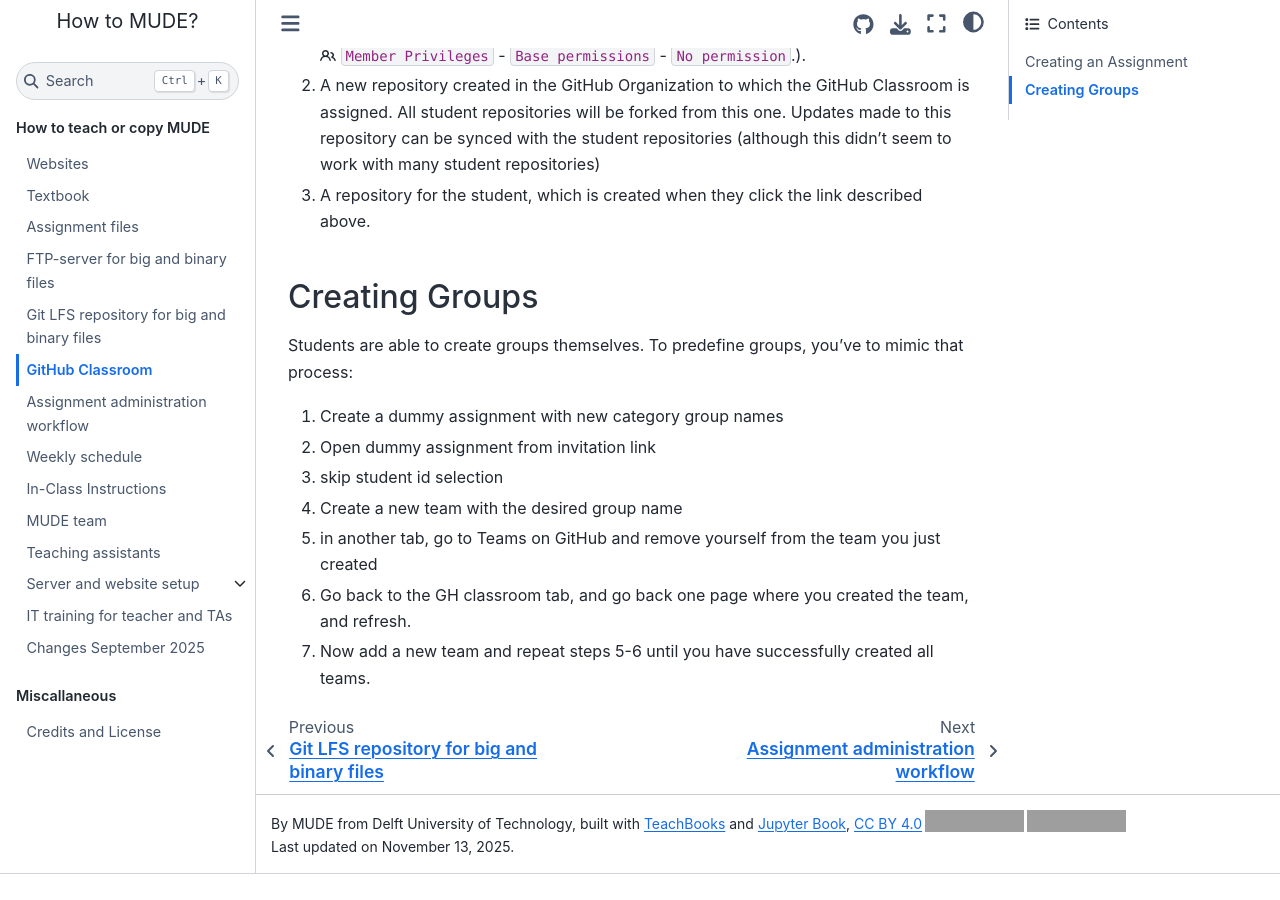
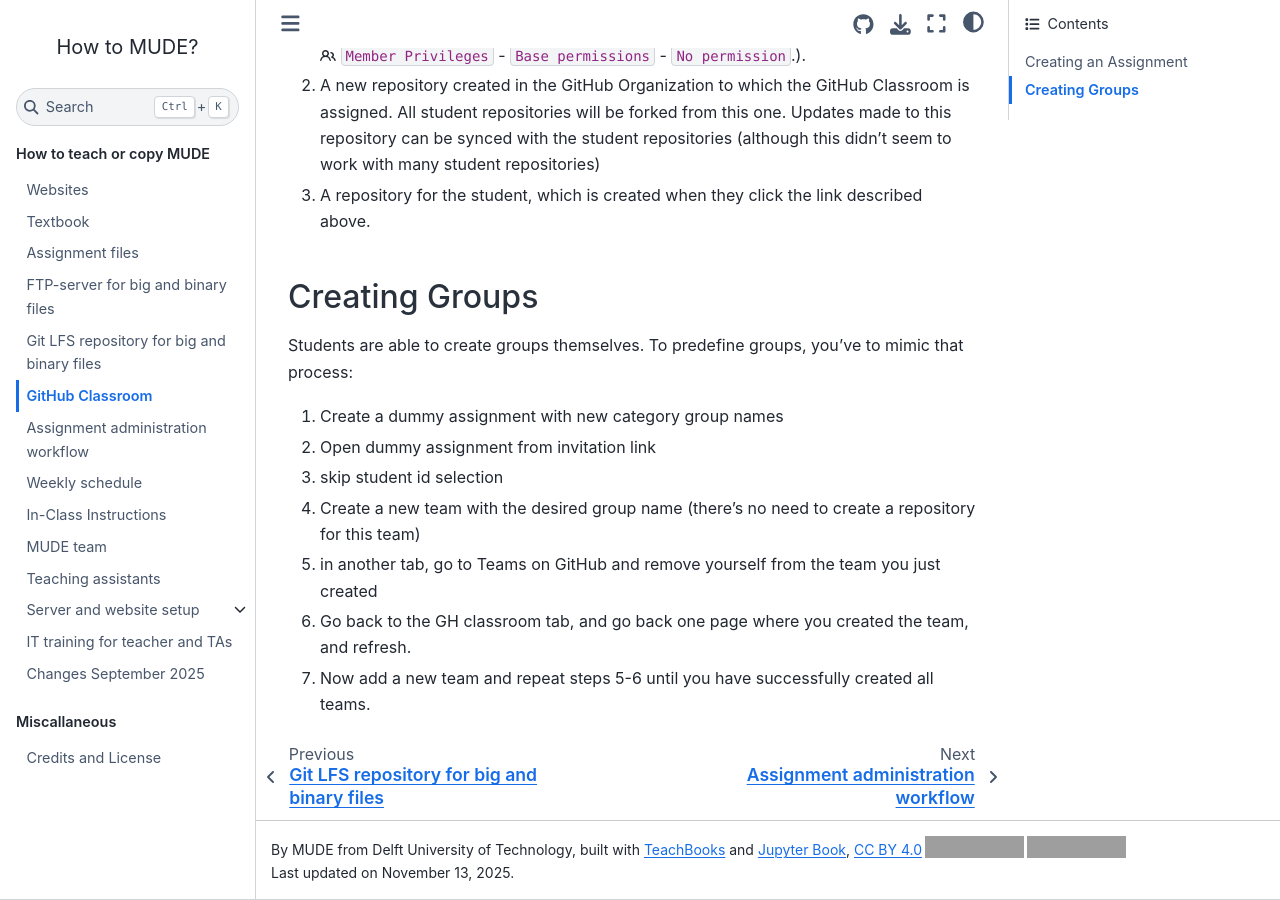
Before and after one commit to TUDelft-MUDE/teacher, a Jupyter Book: the page built from book/github-classroom.md, in a window 1280 px wide and 900 px high, scrolled down 946 px. Built offline with Jupyter Book 1.0.4 settings and Sphinx 7.4.7 and the Sphinx Book theme 1.1.4, drawn with Linux system fonts in a browser that asks for light colours; comment, search, counter and statistics services are not loaded; before the commit the page ends 1820 px from its top, so only the background shows below that; grey boxes are pictures that could not be loaded.

Commit message:
Update instructions for creating teams in GitHub Classroom
Clarified instructions for creating predefined groups in GitHub Classroom.

```diff
--- a/book/github-classroom.md
+++ b/book/github-classroom.md
@@ -34,7 +34,7 @@
 1. Create a dummy assignment with new category group names
 2. Open dummy assignment from invitation link
 3. skip student id selection
-4. Create a new team with the desired group name
+4. Create a new team with the desired group name (there's no need to create a repository for this team)
 5. in another tab, go to Teams on GitHub and remove yourself from the team you just created
 6. Go back to the GH classroom tab, and go back one page where you created the team, and refresh.
 7. Now add a new team and repeat steps 5-6 until you have successfully created all teams.
```
